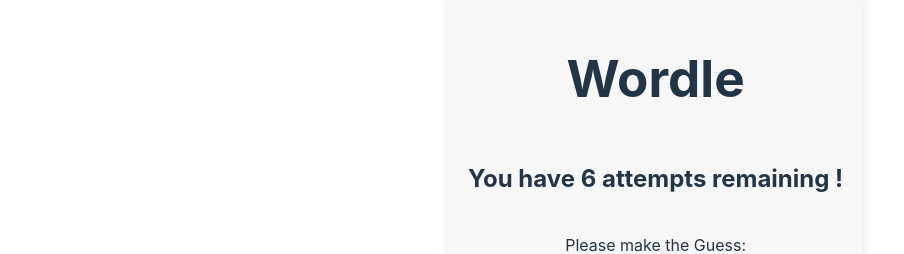
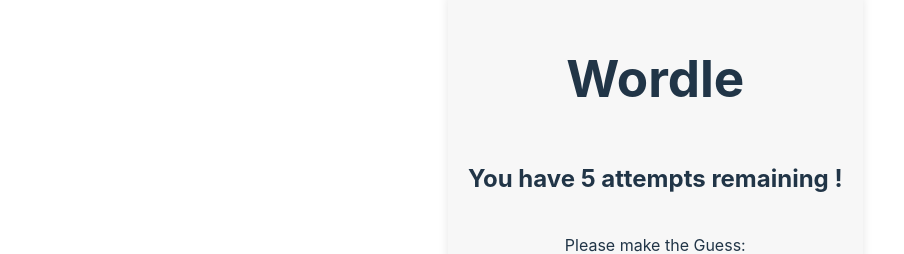
Before and after one commit to hyang98/cs5610_HongYu-YangShang-P2, a React (Vite) app: page /game/hard in a window 1280 px wide. Shown: the part 223-477 px from the top of the page, without its empty margins (0-904 px from the left). Built offline with nearby package versions, Linux system fonts and the light colour scheme.

Commit message:
updated logic to game

```diff
--- a/src/Game.jsx
+++ b/src/Game.jsx
@@ -1,16 +1,22 @@
-import { useContext, useState } from "react";
+import { useContext, useState, useEffect } from "react";
+import { useParams } from 'react-router-dom';
 import './Game.css';
 import InputGuess from "./InputGuess";
 
-function Game() {
-  const [attempts, setAttempts] = useState(6);
+function Game({ difficulty }) {
   const [input, setInput] = useState('');
   const [gameDone, setGameDone] = useState(false);
   const [inputHistory, setInputHistory] = useState([]);
+  const [attempts, setAttempts] = useState(6); // Set the default number of attempts
 
-  function inputGuess(event) {
-    setInput(event.target.value);
-  }
+  // You can set the number of attempts based on the difficulty level
+  useEffect(() => {
+    if (difficulty === 'hard') {
+      setAttempts(5); // or any other value for the hard difficulty
+    } else {
+      setAttempts(6); // or any other value for the normal difficulty
+    }
+  }, [difficulty]);
 
   function submitInput() {
     if (input.trim() !== '' && attempts > 0) {
@@ -28,6 +34,9 @@
     }
   }
 
+  function inputGuess(event) {
+    setInput(event.target.value);
+  }
   const inputHistoryComponents = inputHistory.map((inputItem, index) => (
     <InputGuess key={index} input={inputItem.input} />
   ));
```
